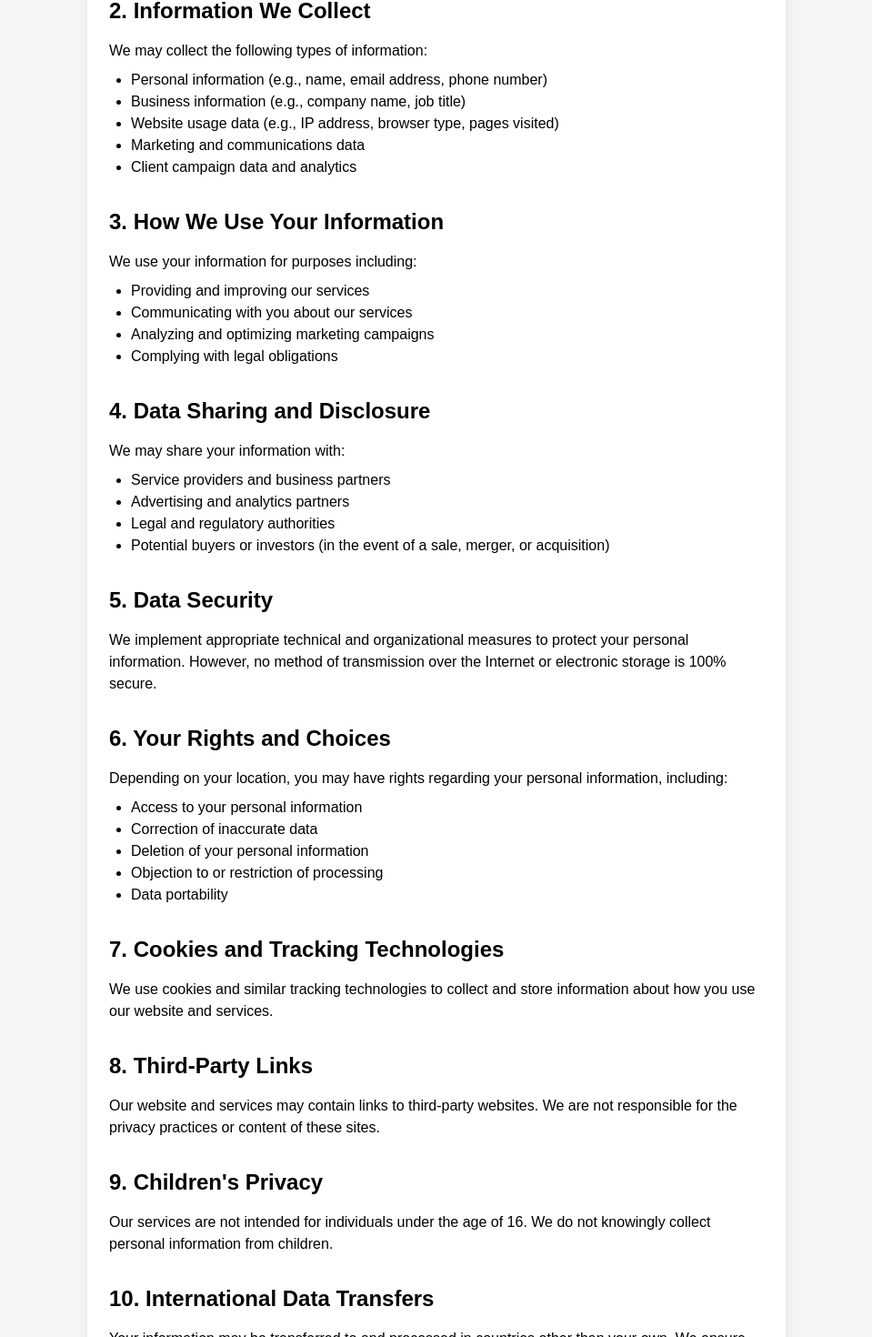
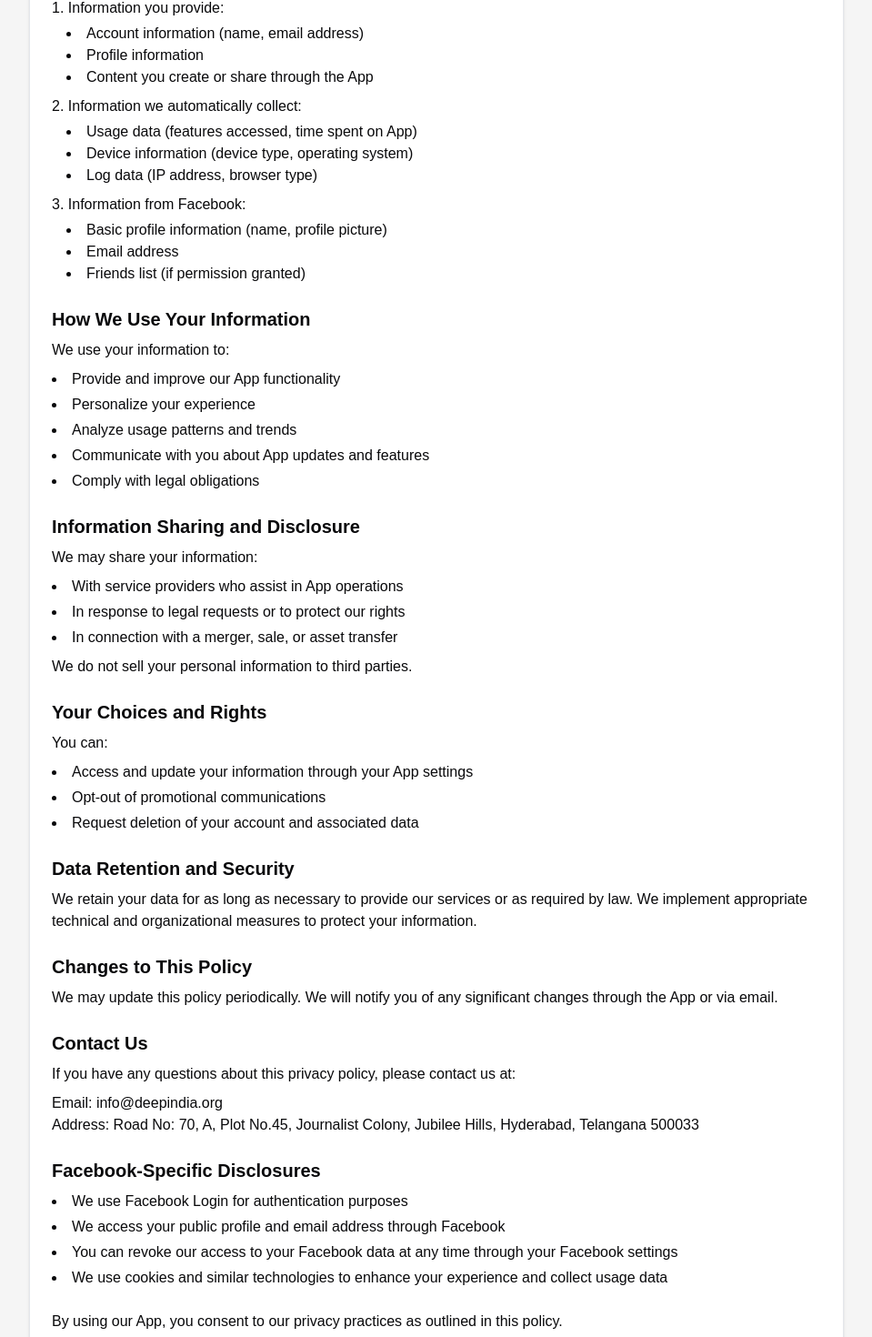
Before and after one commit to tejachennu/crm, a Next.js app in the folder Frontend/: page /privacy-policy in a window 1280 px wide. Shown: the part 280-1750 px from the top of the page at 91% size, without its empty margins (160-1119 px from the left). Built offline with nearby package versions, Linux system fonts and the light colour scheme.

Commit message:
updated privicy policies

```diff
--- a/Frontend/app/(auth)/privacy-policy/page.tsx
+++ b/Frontend/app/(auth)/privacy-policy/page.tsx
@@ -1,138 +1,122 @@
-import type React from "react"
+import * as React from "react"
+import { ScrollArea } from "@/components/ui/scroll-area"
+import { Card, CardContent, CardHeader, CardTitle } from "@/components/ui/card"
 
-const PrivacyPolicy: React.FC = () => {
-  const currentDate = new Date().toLocaleDateString("en-US", {
-    year: "numeric",
-    month: "long",
-    day: "numeric",
-  })
+export default function PrivacyPolicy() {
+  return (
+    <Card className="w-full max-w-4xl mx-auto my-8">
+      <CardHeader>
+        <CardTitle className="text-2xl font-bold">Privacy Policy</CardTitle>
+      </CardHeader>
+      <CardContent>
+          <div className="space-y-6">
+            <p>
+              This privacy policy applies to the Data Analytics Tracking Framework for Unified Branding aka DATAFUB
+              ("App") developed by DEEP Trust – A nonprofit organization. ("we", "us", or "our"). This policy describes
+              how we collect, use, share, and protect your personal information when you use our App.
+            </p>
 
-  return (
-    <div className="max-w-3xl mx-auto p-6 bg-white shadow-lg rounded-lg">
-      <h1 className="text-3xl font-bold mb-6">DataFub Privacy Policy</h1>
-      <p className="mb-4">Last updated: {currentDate}</p>
+            <section>
+              <h2 className="text-xl font-semibold mb-2">Information We Collect</h2>
+              <p>We collect the following types of information:</p>
+              <ol className="list-decimal list-inside space-y-2 mt-2">
+                <li>
+                  Information you provide:
+                  <ul className="list-disc list-inside ml-4 mt-1">
+                    <li>Account information (name, email address)</li>
+                    <li>Profile information</li>
+                    <li>Content you create or share through the App</li>
+                  </ul>
+                </li>
+                <li>
+                  Information we automatically collect:
+                  <ul className="list-disc list-inside ml-4 mt-1">
+                    <li>Usage data (features accessed, time spent on App)</li>
+                    <li>Device information (device type, operating system)</li>
+                    <li>Log data (IP address, browser type)</li>
+                  </ul>
+                </li>
+                <li>
+                  Information from Facebook:
+                  <ul className="list-disc list-inside ml-4 mt-1">
+                    <li>Basic profile information (name, profile picture)</li>
+                    <li>Email address</li>
+                    <li>Friends list (if permission granted)</li>
+                  </ul>
+                </li>
+              </ol>
+            </section>
 
-      <section className="mb-8">
-        <h2 className="text-2xl font-semibold mb-4">1. Introduction</h2>
-        <p>
-          Welcome to DataFub ("we," "our," or "us"). We are committed to protecting your personal information and your
-          right to privacy. This Privacy Policy explains how we collect, use, disclose, and safeguard your information
-          when you use our digital marketing services or visit our website.
-        </p>
-      </section>
+            <section>
+              <h2 className="text-xl font-semibold mb-2">How We Use Your Information</h2>
+              <p>We use your information to:</p>
+              <ul className="list-disc list-inside space-y-1 mt-2">
+                <li>Provide and improve our App functionality</li>
+                <li>Personalize your experience</li>
+                <li>Analyze usage patterns and trends</li>
+                <li>Communicate with you about App updates and features</li>
+                <li>Comply with legal obligations</li>
+              </ul>
+            </section>
 
-      <section className="mb-8">
-        <h2 className="text-2xl font-semibold mb-4">2. Information We Collect</h2>
-        <p>We may collect the following types of information:</p>
-        <ul className="list-disc pl-6 mt-2">
-          <li>Personal information (e.g., name, email address, phone number)</li>
-          <li>Business information (e.g., company name, job title)</li>
-          <li>Website usage data (e.g., IP address, browser type, pages visited)</li>
-          <li>Marketing and communications data</li>
-          <li>Client campaign data and analytics</li>
-        </ul>
-      </section>
+            <section>
+              <h2 className="text-xl font-semibold mb-2">Information Sharing and Disclosure</h2>
+              <p>We may share your information:</p>
+              <ul className="list-disc list-inside space-y-1 mt-2">
+                <li>With service providers who assist in App operations</li>
+                <li>In response to legal requests or to protect our rights</li>
+                <li>In connection with a merger, sale, or asset transfer</li>
+              </ul>
+              <p className="mt-2">We do not sell your personal information to third parties.</p>
+            </section>
 
-      <section className="mb-8">
-        <h2 className="text-2xl font-semibold mb-4">3. How We Use Your Information</h2>
-        <p>We use your information for purposes including:</p>
-        <ul className="list-disc pl-6 mt-2">
-          <li>Providing and improving our services</li>
-          <li>Communicating with you about our services</li>
-          <li>Analyzing and optimizing marketing campaigns</li>
-          <li>Complying with legal obligations</li>
-        </ul>
-      </section>
+            <section>
+              <h2 className="text-xl font-semibold mb-2">Your Choices and Rights</h2>
+              <p>You can:</p>
+              <ul className="list-disc list-inside space-y-1 mt-2">
+                <li>Access and update your information through your App settings</li>
+                <li>Opt-out of promotional communications</li>
+                <li>Request deletion of your account and associated data</li>
+              </ul>
+            </section>
 
-      <section className="mb-8">
-        <h2 className="text-2xl font-semibold mb-4">4. Data Sharing and Disclosure</h2>
-        <p>We may share your information with:</p>
-        <ul className="list-disc pl-6 mt-2">
-          <li>Service providers and business partners</li>
-          <li>Advertising and analytics partners</li>
-          <li>Legal and regulatory authorities</li>
-          <li>Potential buyers or investors (in the event of a sale, merger, or acquisition)</li>
-        </ul>
-      </section>
+            <section>
+              <h2 className="text-xl font-semibold mb-2">Data Retention and Security</h2>
+              <p>
+                We retain your data for as long as necessary to provide our services or as required by law. We implement
+                appropriate technical and organizational measures to protect your information.
+              </p>
+            </section>
 
-      <section className="mb-8">
-        <h2 className="text-2xl font-semibold mb-4">5. Data Security</h2>
-        <p>
-          We implement appropriate technical and organizational measures to protect your personal information. However,
-          no method of transmission over the Internet or electronic storage is 100% secure.
-        </p>
-      </section>
+            <section>
+              <h2 className="text-xl font-semibold mb-2">Changes to This Policy</h2>
+              <p>
+                We may update this policy periodically. We will notify you of any significant changes through the App or
+                via email.
+              </p>
+            </section>
 
-      <section className="mb-8">
-        <h2 className="text-2xl font-semibold mb-4">6. Your Rights and Choices</h2>
-        <p>Depending on your location, you may have rights regarding your personal information, including:</p>
-        <ul className="list-disc pl-6 mt-2">
-          <li>Access to your personal information</li>
-          <li>Correction of inaccurate data</li>
-          <li>Deletion of your personal information</li>
-          <li>Objection to or restriction of processing</li>
-          <li>Data portability</li>
-        </ul>
-      </section>
+            <section>
+              <h2 className="text-xl font-semibold mb-2">Contact Us</h2>
+              <p>If you have any questions about this privacy policy, please contact us at:</p>
+              <p className="mt-2">Email: info@deepindia.org</p>
+              <p>Address: Road No: 70, A, Plot No.45, Journalist Colony, Jubilee Hills, Hyderabad, Telangana 500033</p>
+            </section>
 
-      <section className="mb-8">
-        <h2 className="text-2xl font-semibold mb-4">7. Cookies and Tracking Technologies</h2>
-        <p>
-          We use cookies and similar tracking technologies to collect and store information about how you use our
-          website and services.
-        </p>
-      </section>
+            <section>
+              <h2 className="text-xl font-semibold mb-2">Facebook-Specific Disclosures</h2>
+              <ul className="list-disc list-inside space-y-1">
+                <li>We use Facebook Login for authentication purposes</li>
+                <li>We access your public profile and email address through Facebook</li>
+                <li>You can revoke our access to your Facebook data at any time through your Facebook settings</li>
+                <li>We use cookies and similar technologies to enhance your experience and collect usage data</li>
+              </ul>
+            </section>
 
-      <section className="mb-8">
-        <h2 className="text-2xl font-semibold mb-4">8. Third-Party Links</h2>
-        <p>
-          Our website and services may contain links to third-party websites. We are not responsible for the privacy
-          practices or content of these sites.
-        </p>
-      </section>
+            <p className="mt-4">By using our App, you consent to our privacy practices as outlined in this policy.</p>
+          </div>
 
-      <section className="mb-8">
-        <h2 className="text-2xl font-semibold mb-4">9. Children's Privacy</h2>
-        <p>
-          Our services are not intended for individuals under the age of 16. We do not knowingly collect personal
-          information from children.
-        </p>
-      </section>
-
-      <section className="mb-8">
-        <h2 className="text-2xl font-semibold mb-4">10. International Data Transfers</h2>
-        <p>
-          Your information may be transferred to and processed in countries other than your own. We ensure appropriate
-          safeguards are in place to protect your information.
-        </p>
-      </section>
-
-      <section className="mb-8">
-        <h2 className="text-2xl font-semibold mb-4">11. Changes to This Privacy Policy</h2>
-        <p>
-          We may update this Privacy Policy from time to time. We will notify you of any significant changes by posting
-          the new policy on our website.
-        </p>
-      </section>
-
-      <section className="mb-8">
-        <h2 className="text-2xl font-semibold mb-4">12. Contact Us</h2>
-        <p>If you have any questions about this Privacy Policy, please contact us at:</p>
-        <address className="mt-2 not-italic">
-          DataFub
-          <br />
-          [Address]
-          <br />
-          Email:{" "}
-          <a href="mailto:privacy@datafub.com" className="text-blue-600 hover:underline">
-            privacy@datafub.com
-          </a>
-          <br />
-          Phone: [Phone Number]
-        </address>
-      </section>
-    </div>
+      </CardContent>
+    </Card>
   )
 }
-
-export default PrivacyPolicy
```
